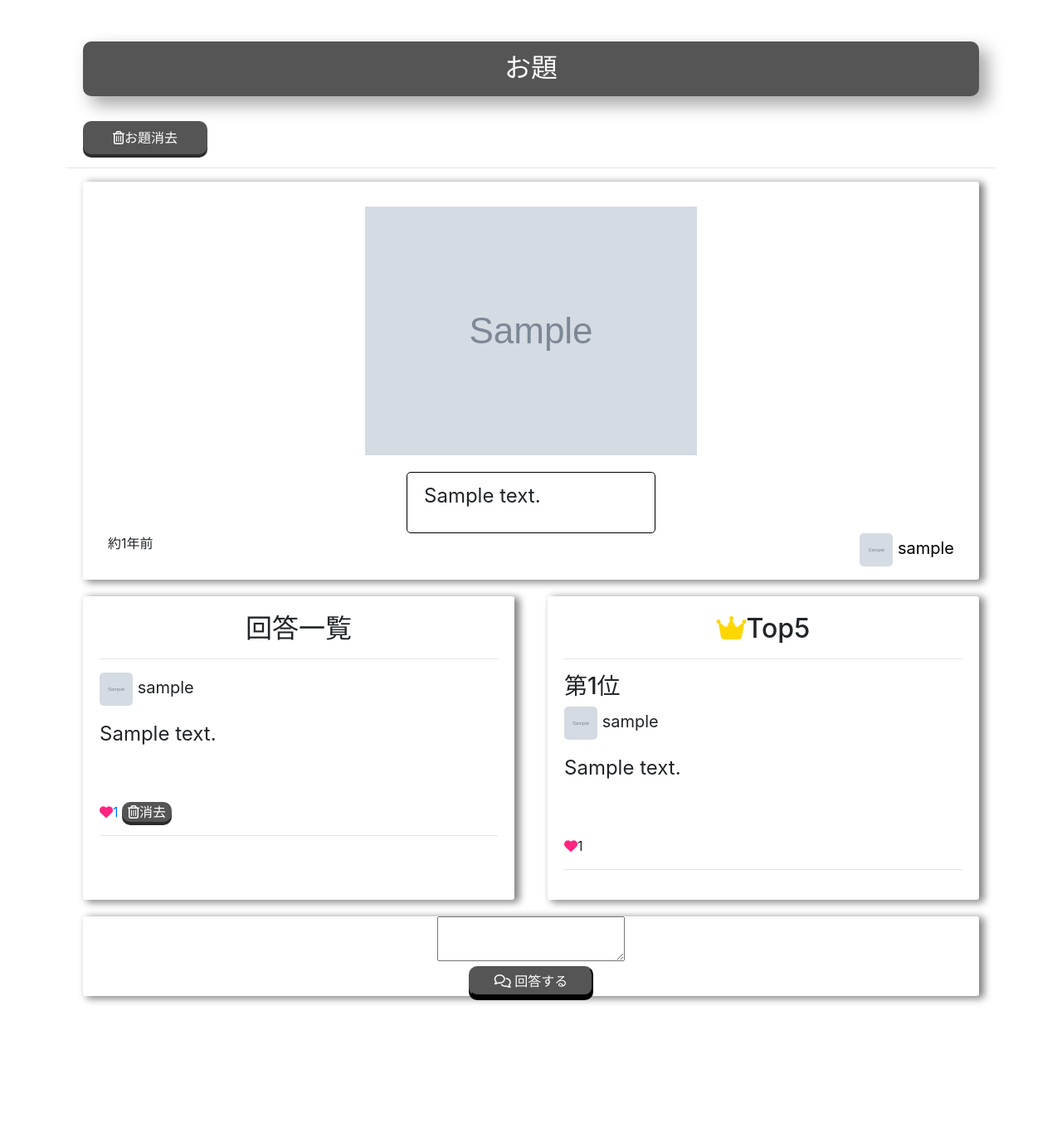
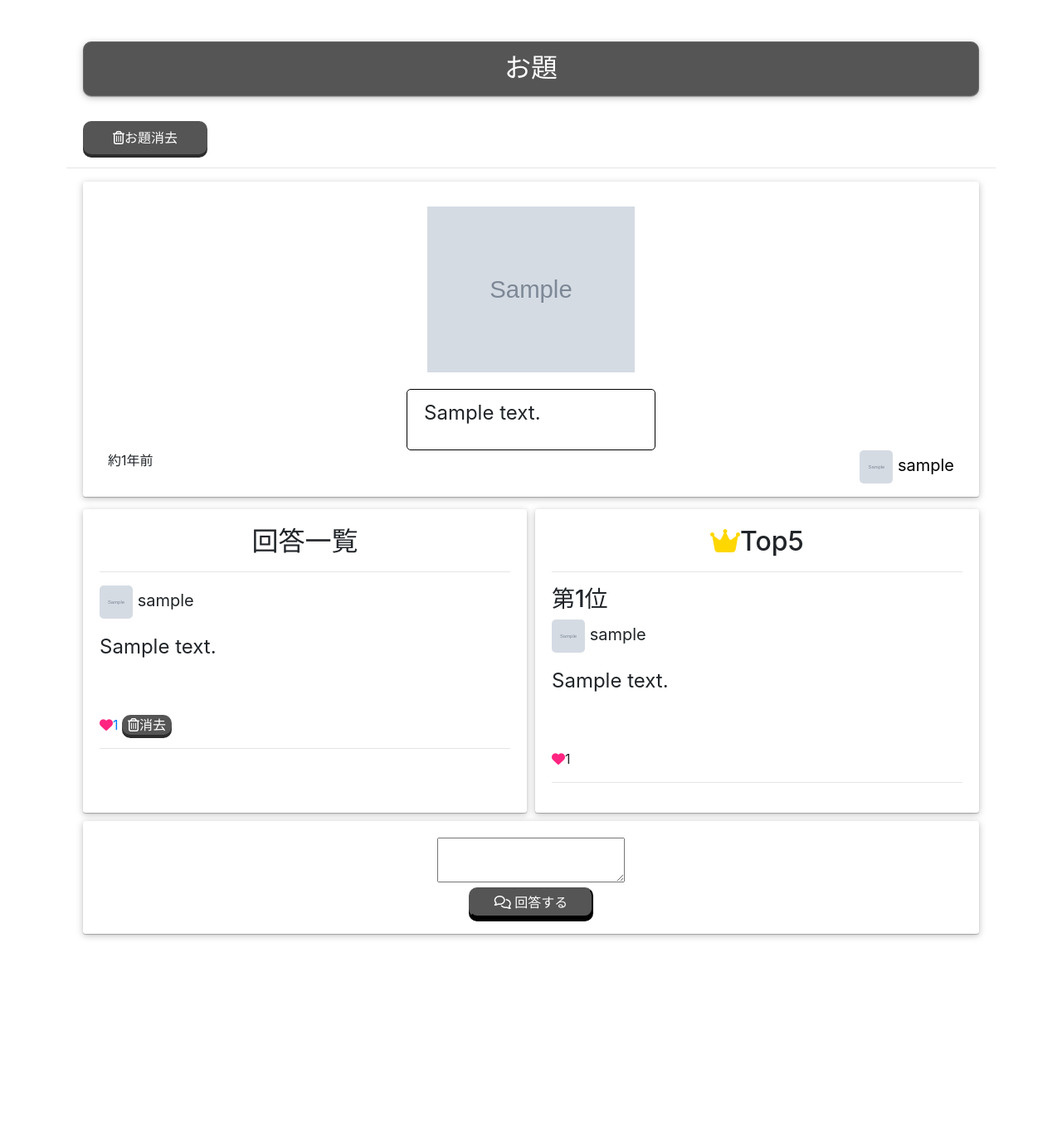
Before and after one commit to taixnishi/Ogiri_Dojo_App, a Rails app: page /themes/1 in a window 1280 px wide. Shown: the part 56-1427 px from the top of the page at 83% size. After the commit the page ends 1188 px from the top, so only its background shows below. Run offline with Rails 7, Linux system fonts and the light colour scheme; a user stored in the database is signed in; tables that the repository leaves empty hold one stand-in row (values such as "Sample post"); grey boxes marked "Sample" are stand-in pictures; style sheets or scripts are compiled from the project's sources; some libraries are stand-ins or nearby versions.

Commit message:
初期画像設定

```diff
--- a/app/assets/stylesheets/home.scss
+++ b/app/assets/stylesheets/home.scss
@@ -52,7 +52,7 @@ header {
 
 .nav-tabs {
     margin: 10px 20px;
-    box-shadow: 10px 10px 20px 1px rgba(0, 0, 0, 0.336);
+    box-shadow: rgba(0, 0, 0, 0.25) 0px 0.0625em 0.0625em, rgba(0, 0, 0, 0.25) 0px 0.125em 0.5em, rgba(255, 255, 255, 0.1) 0px 0px 0px 1px inset;
     padding: 10px;
     display: flex;
     justify-content: center;
--- a/app/assets/stylesheets/themes.scss
+++ b/app/assets/stylesheets/themes.scss
@@ -27,7 +27,7 @@ li {
 
 .theme {
     background-color: #FFFFFF;
-    box-shadow: 5px 2px 10px 1px gray;
+    box-shadow: rgba(0, 0, 0, 0.25) 0px 0.0625em 0.0625em, rgba(0, 0, 0, 0.25) 0px 0.125em 0.5em, rgba(255, 255, 255, 0.1) 0px 0px 0px 1px inset;
     border-radius: 3px;
     margin: 10px 20px 10px 20px;
 }
@@ -236,29 +236,31 @@ li {
 .answer-list {
     width: 50%;
     background-color: #FFFFFF;
-    box-shadow: 5px 2px 10px 1px gray;
-    margin: 10px 20px 10px 20px;
+    box-shadow: rgba(0, 0, 0, 0.25) 0px 0.0625em 0.0625em, rgba(0, 0, 0, 0.25) 0px 0.125em 0.5em, rgba(255, 255, 255, 0.1) 0px 0px 0px 1px inset;
+    margin: 5px 5px 5px 20px;
     border-radius: 3px;
     padding: 20px;
+    min-height: 200px;
 }
 
 .answer-ranking {
     width: 50%;
     background-color: #FFFFFF;
-    box-shadow: 5px 2px 10px 1px gray;
-    margin: 10px 20px 10px 20px;
+    box-shadow: rgba(0, 0, 0, 0.25) 0px 0.0625em 0.0625em, rgba(0, 0, 0, 0.25) 0px 0.125em 0.5em, rgba(255, 255, 255, 0.1) 0px 0px 0px 1px inset;
+    margin: 5px 20px 5px 5px;
     border-radius: 3px;
     padding: 20px;
 }
 
 .answer-form {
     background-color: #FFFFFF;
-    margin: 10px 20px 10px 20px;
-    box-shadow: 5px 2px 10px 1px gray;
+    margin: 5px 20px 10px 20px;
+    box-shadow: rgba(0, 0, 0, 0.25) 0px 0.0625em 0.0625em, rgba(0, 0, 0, 0.25) 0px 0.125em 0.5em, rgba(255, 255, 255, 0.1) 0px 0px 0px 1px inset;
     display: flex;
     justify-content: center;
     height: auto;
     border-radius: 3px;
+    padding: 20px;
 }
 
 .fa-crown {
--- a/app/assets/stylesheets/users.scss
+++ b/app/assets/stylesheets/users.scss
@@ -69,7 +69,7 @@
   background-color: #555555;
   margin: 10px 20px;
   padding: 10px;
-  box-shadow: 10px 10px 20px 1px rgba(0, 0, 0, 0.336);
+  box-shadow: rgba(0, 0, 0, 0.25) 0px 0.0625em 0.0625em, rgba(0, 0, 0, 0.25) 0px 0.125em 0.5em, rgba(255, 255, 255, 0.1) 0px 0px 0px 1px inset;
   display: flex;
   justify-content: center;
   color: #fff;
@@ -81,7 +81,7 @@
   height: auto;
   background-color: #fff;
   margin: 10px 20px;
-  box-shadow: 10px 10px 20px 1px rgba(0, 0, 0, 0.336);
+  box-shadow: rgba(0, 0, 0, 0.25) 0px 0.0625em 0.0625em, rgba(0, 0, 0, 0.25) 0px 0.125em 0.5em, rgba(255, 255, 255, 0.1) 0px 0px 0px 1px inset;
   color: black;
   font-size: 24px;
   border-radius: 10px;
@@ -140,7 +140,7 @@
   background-color: #555555;
   margin: 10px 20px;
   padding: 10px;
-  box-shadow: 10px 10px 20px 1px rgba(0, 0, 0, 0.336);
+  box-shadow: rgba(0, 0, 0, 0.25) 0px 0.0625em 0.0625em, rgba(0, 0, 0, 0.25) 0px 0.125em 0.5em, rgba(255, 255, 255, 0.1) 0px 0px 0px 1px inset;
   display: flex;
   justify-content: center;
   color: #fff;
--- a/app/views/themes/show.html.erb
+++ b/app/views/themes/show.html.erb
@@ -12,8 +12,12 @@
     <% end %>
   <hr>
     <div class="theme">
-      <div class="image-theme">
-        <p><%= image_tag @theme.image_url %></p>
+        <div class="image-theme">
+            <% if @theme.image? %>
+                <%= image_tag @theme.image_url ,size: "250x200" ,class: "t_img"%>
+            <% else %>
+                <%= image_tag "oogiri.png" ,size: "250x200" ,class: "default_t_img"%>
+            <%end%>
         </div>
         <div class="theme-content"><p class="theme-font"><%= @theme.content %></p></div>
       <div class="t-user_info">
```
Also changed, not shown: app/views/themes/index.html.erb (+11 -5 lines), app/assets/images/oogiri.png (added), 2 other files.
